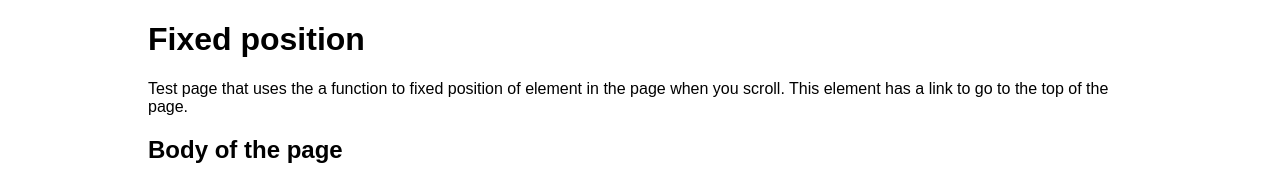
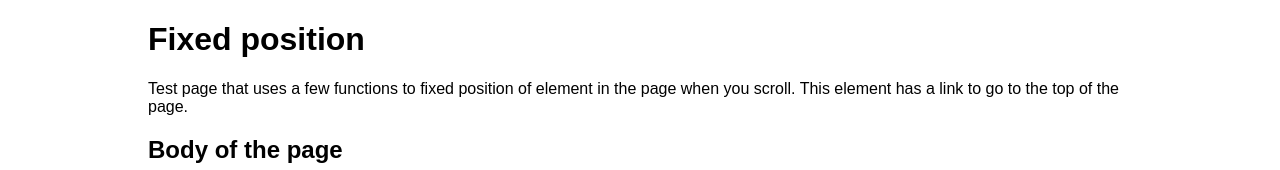
Before and after one commit to diegochagas/fixed-position, a plain HTML site: page index.html in a window 1280 px wide. Shown: the top 170 px of the page. Drawn offline with Linux system fonts and the light colour scheme.

Commit message:
Test page description and ReadMe updated

```diff
--- a/index.html
+++ b/index.html
@@ -10,7 +10,7 @@
 <body>
   <header>
     <h1>Fixed position</h1>
-    <p>Test page that uses the a function to fixed position of element in the page when you scroll. This element has a link to go to the top of the page.</p>
+    <p>Test page that uses a few functions to fixed position of element in the page when you scroll. This element has a link to go to the top of the page.</p>
   </header>
   <section>
     <h2>Body of the page</h2>
```
Also changed, not shown: 1 other file.
